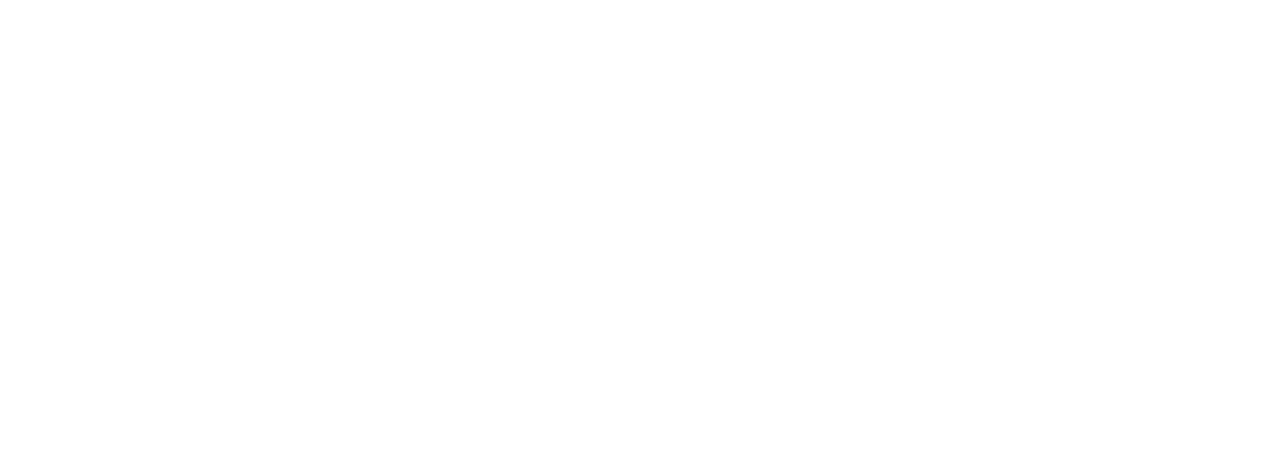
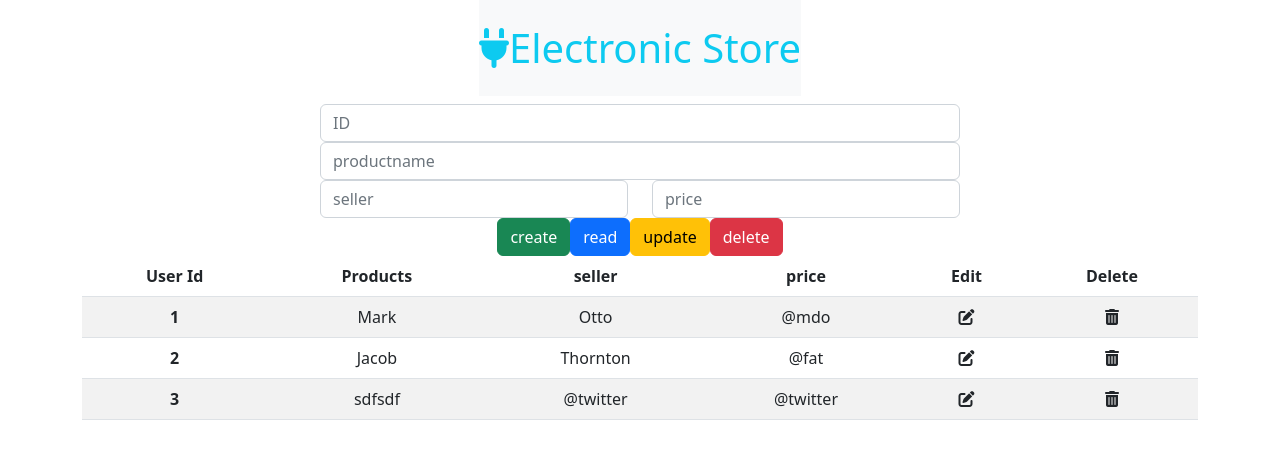
Before and after one commit to Mraj101/To-do-app-vanillajs, a plain HTML site: page index.html in a window 1280 px wide. Drawn offline with nearby package versions, Linux system fonts and the light colour scheme.

Commit message:
html modified

```diff
--- a/index.html
+++ b/index.html
@@ -4,13 +4,96 @@
     <meta charset="UTF-8" />
     <meta http-equiv="X-UA-Compatible" content="IE=edge" />
     <meta name="viewport" content="width=device-width, initial-scale=1.0" />
-    <title>To-Do app</title>
+    <title>Crud Basic</title>
+    <link rel="stylesheet" href="./css/style.css">
+    <!-- CSS only -->
+<link href="https://cdn.jsdelivr.net/npm/bootstrap@5.2.0/dist/css/bootstrap.min.css" rel="stylesheet" integrity="sha384-gH2yIJqKdNHPEq0n4Mqa/HGKIhSkIHeL5AyhkYV8i59U5AR6csBvApHHNl/vI1Bx" crossorigin="anonymous">
+
+<script src="https://kit.fontawesome.com/13d82a9505.js" crossorigin="anonymous"></script>
+
   </head>
   <body>
-    <div class="container">
-        <div class="to-do">
+    <div class="container text-center">
+        <h1 class="bg-light py-4 text-info"><i class="fa-solid fa-plug"></i>Electronic Store</h1>
+    </div>
+    <div class="d-flex justify-content-center">
+      <form class="w-50">
 
+        <input type="text" id="userid" class="form-control" placeholder="ID" readonly autocomplete="off">
+        <input type="text" id="productname" class="form-control" placeholder="productname" autocomplete="off">
+        <div class="row">
+          <div class="col">
+            <input type="text" id="seller" class="form-control m-0" placeholder="seller" autocomplete="off">
+          </div>
+          <div class="col">
+            <input type="text" id="price" class="form-control m-0" placeholder="price" autocomplete="off">
+          </div>
         </div>
+      </form>
     </div>
+
+
+    <!-- create,update,read,delete -->
+    <div class="container d-flex justify-content-center w-70">
+      <button class="btn btn-success">
+        create
+      </button>
+      <button class="btn btn-primary">
+        read
+      </button>
+      <button class="btn btn-warning">
+        update
+      </button>
+      <button class="btn btn-danger">
+        delete
+      </button>
+    </div>
+
+    <div class="container d-flex justify-content-center">
+      <table class="table table-striped text-center">
+        <thead>
+          <tr>
+            <th scope="col">User Id</th>
+            <th scope="col">Products</th>
+            <th scope="col">seller</th>
+            <th scope="col">price</th>
+            <th scope="col">Edit</th>
+            <th scope="col">Delete</th>
+          </tr>
+        </thead>
+        <tbody>
+          <tr>
+            <th scope="row">1</th>
+            <td>Mark</td>
+            <td>Otto</td>
+            <td>@mdo</td>
+            <td><i class="fa-solid fa-pen-to-square btnedit"></i></td>
+            <td><i class="fa-solid fa-trash-can btndelete"></i></td>
+          </tr>
+          <tr>
+            <th scope="row">2</th>
+            <td>Jacob</td>
+            <td>Thornton</td>
+            <td>@fat</td>
+            <td><i class="fa-solid fa-pen-to-square btnedit"></i></td>
+            <td><i class="fa-solid fa-trash-can btndelete"></i></td>
+          </tr>
+          <tr>
+            <th scope="row">3</th>
+            <td>sdfsdf</td>
+            <td>@twitter</td>
+            <td>@twitter</td>
+            <td><i class="fa-solid fa-pen-to-square btnedit"></i></td>
+            <td><i class="fa-solid fa-trash-can btndelete"></i></td>
+          </tr>
+        </tbody>
+      </table>
+    </div>
+
+
+
+
+    <!-- JavaScript Bundle with Popper -->
+<script src="https://cdn.jsdelivr.net/npm/bootstrap@5.2.0/dist/js/bootstrap.bundle.min.js" integrity="sha384-A3rJD856KowSb7dwlZdYEkO39Gagi7vIsF0jrRAoQmDKKtQBHUuLZ9AsSv4jD4Xa" crossorigin="anonymous"></script>
   </body>
 </html>
```
